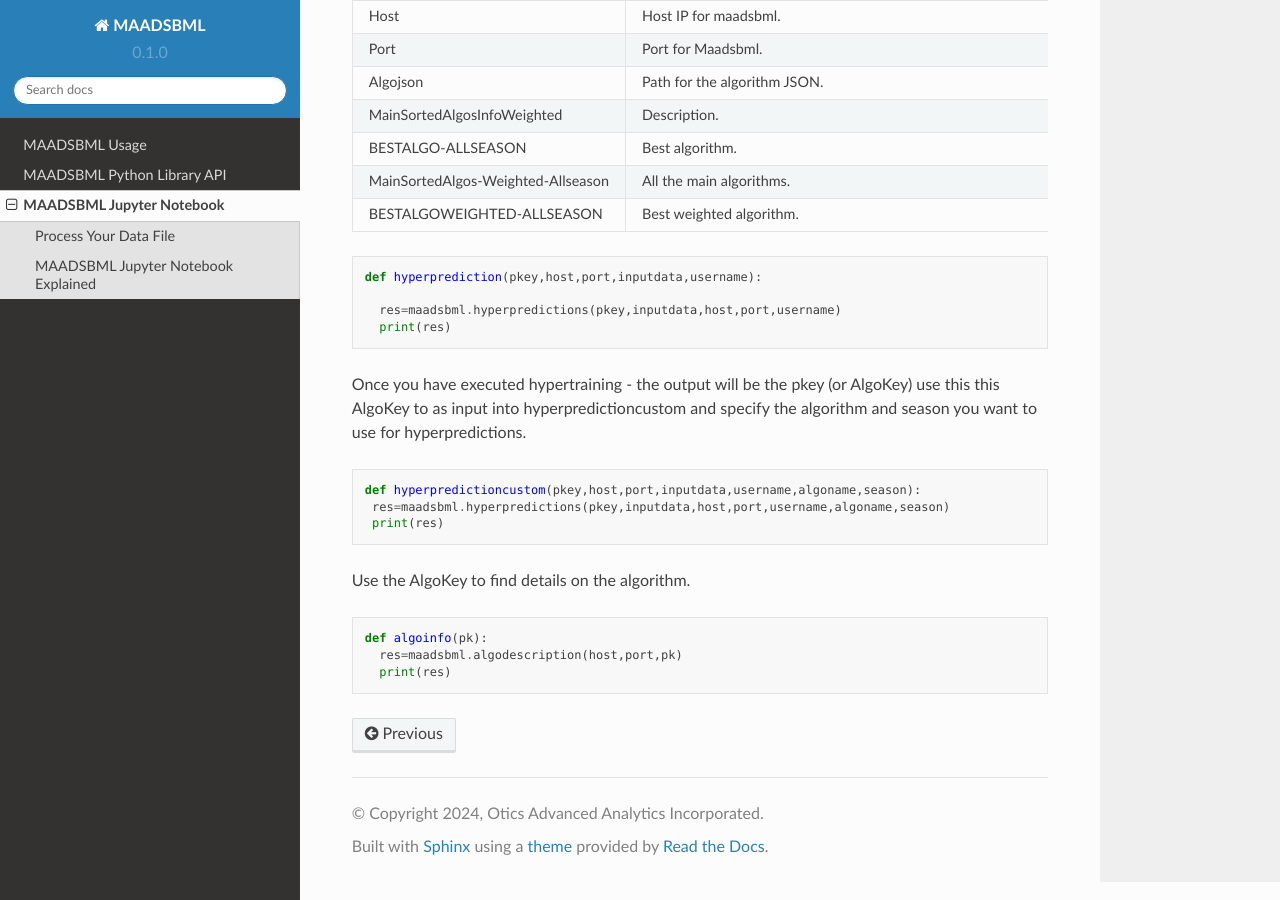
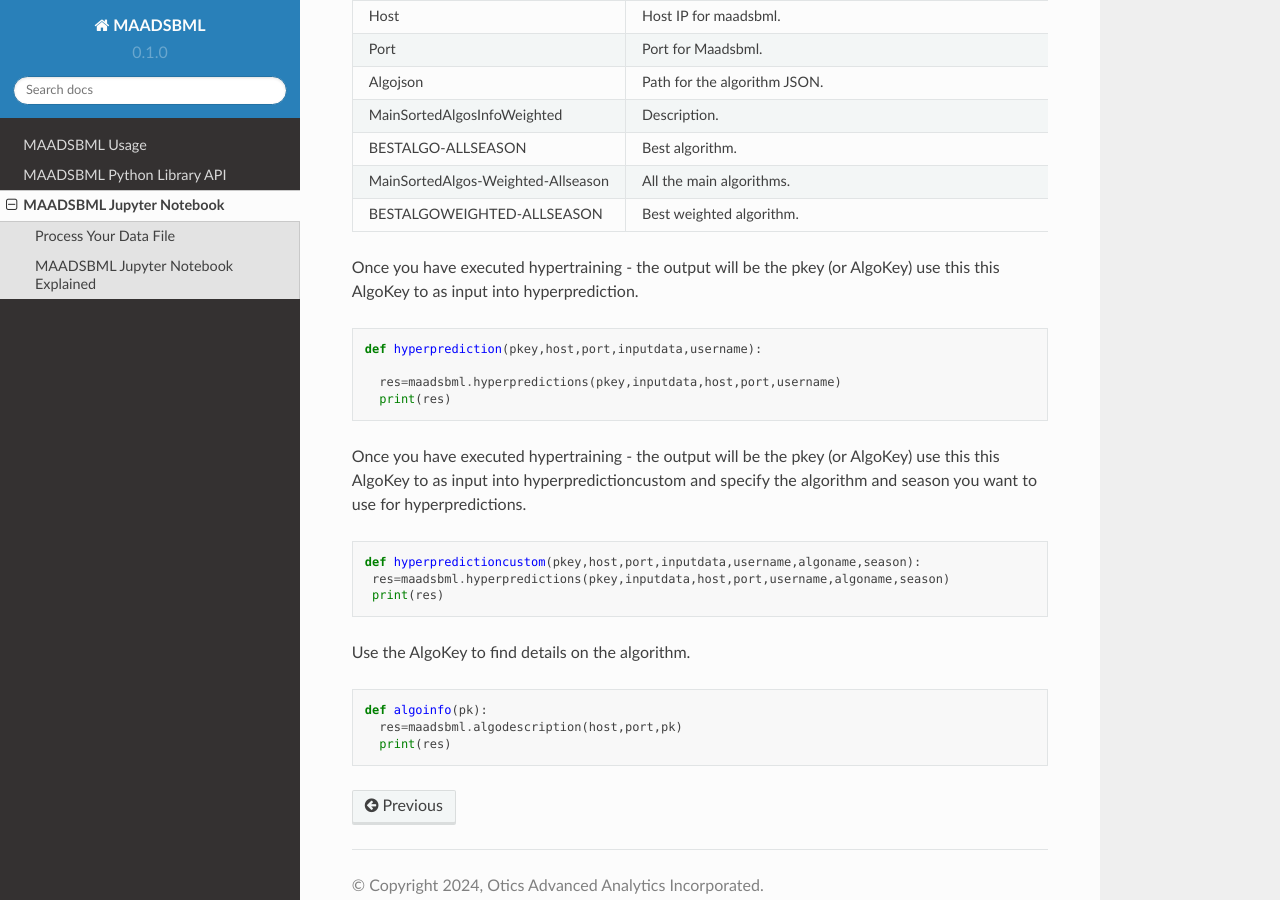
Before and after one commit to smaurice101/maadsbml, a Sphinx documentation site: the page built from docs/source/maadsbmlnotebook.rst, in a window 1280 px wide and 900 px high, scrolled down 3102 px. Built offline with Sphinx 7.4.7 and the Read the Docs theme 2.0.0, drawn with Linux system fonts in a browser that asks for light colours.

Commit message:
Update maadsbmlnotebook.rst

```diff
--- a/docs/source/maadsbmlnotebook.rst
+++ b/docs/source/maadsbmlnotebook.rst
@@ -191,6 +191,8 @@
    * - BESTALGOWEIGHTED-ALLSEASON
      - Best weighted algorithm.
 
+Once you have executed hypertraining - the output will be the pkey (or AlgoKey) use this this AlgoKey to as input into hyperprediction.
+
 .. code-block::
 
    def hyperprediction(pkey,host,port,inputdata,username):
```
